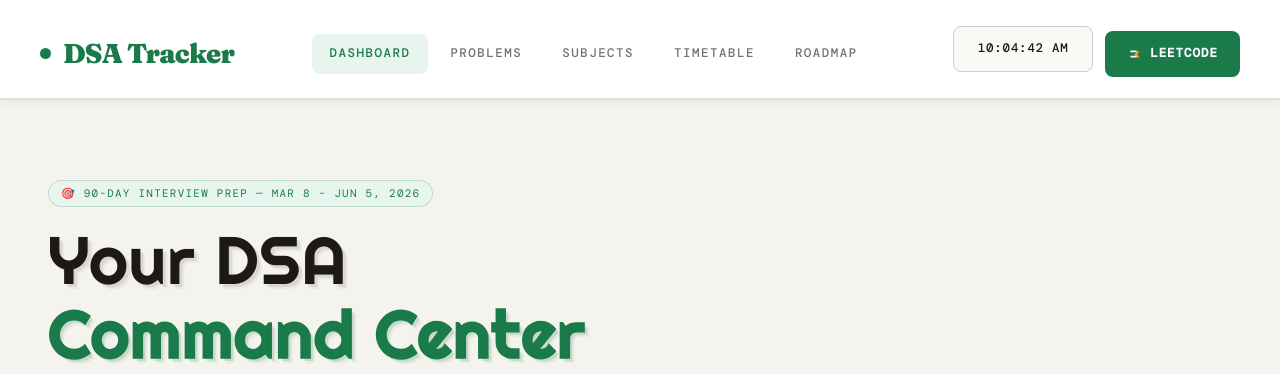
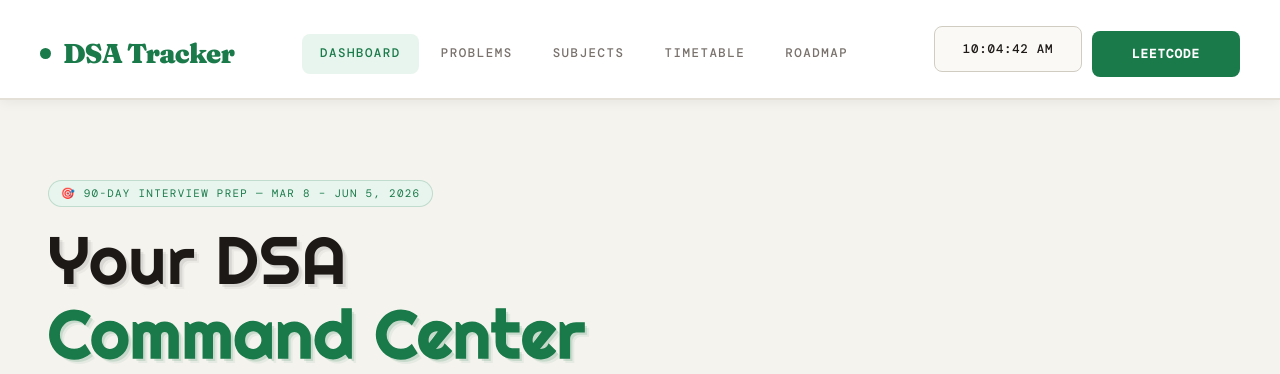
Before and after one commit to DurgaPrasad-1805/DSA-Tracker, a Flask app: page / in a window 1280 px wide. Shown: the top 374 px of the page. Run offline with Flask 3, Linux system fonts and the light colour scheme; data comes from the database, SQL or seed files in the repository; data that the repository does not hold is empty; some web fonts are replaced.

Commit message:
Remove emoji from LeetCode button, make clock and LeetCode same exact size (148x46px)

```diff
--- a/static/style.css
+++ b/static/style.css
@@ -33,9 +33,9 @@ nav{position:sticky;top:0;z-index:100;background:rgba(255,255,255,0.97);backdrop
 .nav-links{display:flex;gap:4px;justify-content:center;}
 .nav-links a{font-family:'DM Mono',monospace;font-size:0.78rem;text-transform:uppercase;letter-spacing:0.12em;color:var(--muted);text-decoration:none;padding:10px 18px;border-radius:8px;transition:color 0.15s,background 0.15s;font-weight:500;}
 .nav-links a:hover,.nav-links a.active{color:var(--accent);background:var(--accent-lt);}
-.nav-right{display:flex;flex-direction:row;align-items:center;gap:12px;justify-content:flex-end;}
-.nav-time{font-family:'DM Mono',monospace;font-size:0.78rem;font-weight:500;color:var(--text);background:var(--surface2);border:1.5px solid var(--border2);border-radius:8px;letter-spacing:0.06em;min-width:130px;text-align:center;display:inline-flex;align-items:center;justify-content:center;width:140px;height:46px;}
-.nav-leet{font-family:'DM Mono',monospace;font-size:0.78rem;font-weight:600;text-transform:uppercase;letter-spacing:0.08em;text-decoration:none;background:var(--accent);color:#fff;border-radius:8px;transition:background 0.15s;display:inline-flex;align-items:center;justify-content:center;gap:7px;padding:0 22px;height:46px;}
+.nav-right{display:flex;flex-direction:row;align-items:center;gap:10px;justify-content:flex-end;line-height:0;}
+.nav-time{font-family:'DM Mono',monospace;font-size:0.78rem;font-weight:500;color:var(--text);background:var(--surface2);border:1.5px solid var(--border2);border-radius:8px;letter-spacing:0.06em;display:inline-flex;align-items:center;justify-content:center;width:148px;height:46px;}
+.nav-leet{font-family:'DM Mono',monospace;font-size:0.78rem;font-weight:600;text-transform:uppercase;letter-spacing:0.08em;text-decoration:none;background:var(--accent);color:#fff;border-radius:8px;transition:background 0.15s;display:inline-flex;align-items:center;justify-content:center;width:148px;height:46px;}
 .nav-leet:hover{background:#155f3a;}
 
 .page{position:relative;z-index:1;max-width:1380px;margin:0 auto;padding:2.5rem 3rem;}
--- a/templates/dsa.html
+++ b/templates/dsa.html
@@ -18,7 +18,7 @@
   </div>
   <div class="nav-right">
     <span class="nav-time" id="nav-clock">--:--:--</span>
-    <a href="https://leetcode.com" target="_blank" class="nav-leet"><svg width="16" height="16" viewBox="0 0 50 50" fill="none" xmlns="http://www.w3.org/2000/svg" style="flex-shrink:0;"><path d="M36.7 36.2c-1.2 1.3-3.1 1.3-4.3 0l-9.1-9.5 9.1-9.5c1.2-1.3 3.1-1.3 4.3 0 1.2 1.3 1.2 3.3 0 4.6l-5.2 4.9 5.2 4.9c1.2 1.3 1.2 3.3 0 4.6z" fill="#FFA116"/><path d="M13.3 13.8h14.4c1.7 0 3 1.4 3 3s-1.3 3-3 3H13.3c-1.7 0-3-1.4-3-3s1.3-3 3-3zm0 16.4h14.4c1.7 0 3 1.4 3 3s-1.3 3-3 3H13.3c-1.7 0-3-1.4-3-3s1.3-3 3-3z" fill="#ffffff"/></svg> LeetCode</a>
+    <a href="https://leetcode.com" target="_blank" class="nav-leet">LeetCode</a>
   </div>
 </nav>
 
--- a/templates/index.html
+++ b/templates/index.html
@@ -18,7 +18,7 @@
   </div>
   <div class="nav-right">
     <span class="nav-time" id="nav-clock">--:--:--</span>
-    <a href="https://leetcode.com" target="_blank" class="nav-leet"><svg width="16" height="16" viewBox="0 0 50 50" fill="none" xmlns="http://www.w3.org/2000/svg" style="flex-shrink:0;"><path d="M36.7 36.2c-1.2 1.3-3.1 1.3-4.3 0l-9.1-9.5 9.1-9.5c1.2-1.3 3.1-1.3 4.3 0 1.2 1.3 1.2 3.3 0 4.6l-5.2 4.9 5.2 4.9c1.2 1.3 1.2 3.3 0 4.6z" fill="#FFA116"/><path d="M13.3 13.8h14.4c1.7 0 3 1.4 3 3s-1.3 3-3 3H13.3c-1.7 0-3-1.4-3-3s1.3-3 3-3zm0 16.4h14.4c1.7 0 3 1.4 3 3s-1.3 3-3 3H13.3c-1.7 0-3-1.4-3-3s1.3-3 3-3z" fill="#ffffff"/></svg> LeetCode</a>
+    <a href="https://leetcode.com" target="_blank" class="nav-leet">LeetCode</a>
   </div>
 </nav>
 
--- a/templates/roadmap.html
+++ b/templates/roadmap.html
@@ -206,7 +206,7 @@
   </div>
   <div class="nav-right">
     <span class="nav-time" id="nav-clock">--:--:--</span>
-    <a href="https://leetcode.com" target="_blank" class="nav-leet"><svg width="16" height="16" viewBox="0 0 50 50" fill="none" xmlns="http://www.w3.org/2000/svg" style="flex-shrink:0;"><path d="M36.7 36.2c-1.2 1.3-3.1 1.3-4.3 0l-9.1-9.5 9.1-9.5c1.2-1.3 3.1-1.3 4.3 0 1.2 1.3 1.2 3.3 0 4.6l-5.2 4.9 5.2 4.9c1.2 1.3 1.2 3.3 0 4.6z" fill="#FFA116"/><path d="M13.3 13.8h14.4c1.7 0 3 1.4 3 3s-1.3 3-3 3H13.3c-1.7 0-3-1.4-3-3s1.3-3 3-3zm0 16.4h14.4c1.7 0 3 1.4 3 3s-1.3 3-3 3H13.3c-1.7 0-3-1.4-3-3s1.3-3 3-3z" fill="#ffffff"/></svg> LeetCode</a>
+    <a href="https://leetcode.com" target="_blank" class="nav-leet">LeetCode</a>
   </div>
 </nav>
 
--- a/templates/subjects.html
+++ b/templates/subjects.html
@@ -18,7 +18,7 @@
   </div>
   <div class="nav-right">
     <span class="nav-time" id="nav-clock">--:--:--</span>
-    <a href="https://leetcode.com" target="_blank" class="nav-leet"><svg width="16" height="16" viewBox="0 0 50 50" fill="none" xmlns="http://www.w3.org/2000/svg" style="flex-shrink:0;"><path d="M36.7 36.2c-1.2 1.3-3.1 1.3-4.3 0l-9.1-9.5 9.1-9.5c1.2-1.3 3.1-1.3 4.3 0 1.2 1.3 1.2 3.3 0 4.6l-5.2 4.9 5.2 4.9c1.2 1.3 1.2 3.3 0 4.6z" fill="#FFA116"/><path d="M13.3 13.8h14.4c1.7 0 3 1.4 3 3s-1.3 3-3 3H13.3c-1.7 0-3-1.4-3-3s1.3-3 3-3zm0 16.4h14.4c1.7 0 3 1.4 3 3s-1.3 3-3 3H13.3c-1.7 0-3-1.4-3-3s1.3-3 3-3z" fill="#ffffff"/></svg> LeetCode</a>
+    <a href="https://leetcode.com" target="_blank" class="nav-leet">LeetCode</a>
   </div>
 </nav>
 
--- a/templates/timetable.html
+++ b/templates/timetable.html
@@ -18,7 +18,7 @@
   </div>
   <div class="nav-right">
     <span class="nav-time" id="nav-clock">--:--:--</span>
-    <a href="https://leetcode.com" target="_blank" class="nav-leet"><svg width="16" height="16" viewBox="0 0 50 50" fill="none" xmlns="http://www.w3.org/2000/svg" style="flex-shrink:0;"><path d="M36.7 36.2c-1.2 1.3-3.1 1.3-4.3 0l-9.1-9.5 9.1-9.5c1.2-1.3 3.1-1.3 4.3 0 1.2 1.3 1.2 3.3 0 4.6l-5.2 4.9 5.2 4.9c1.2 1.3 1.2 3.3 0 4.6z" fill="#FFA116"/><path d="M13.3 13.8h14.4c1.7 0 3 1.4 3 3s-1.3 3-3 3H13.3c-1.7 0-3-1.4-3-3s1.3-3 3-3zm0 16.4h14.4c1.7 0 3 1.4 3 3s-1.3 3-3 3H13.3c-1.7 0-3-1.4-3-3s1.3-3 3-3z" fill="#ffffff"/></svg> LeetCode</a>
+    <a href="https://leetcode.com" target="_blank" class="nav-leet">LeetCode</a>
   </div>
 </nav>
 
```
